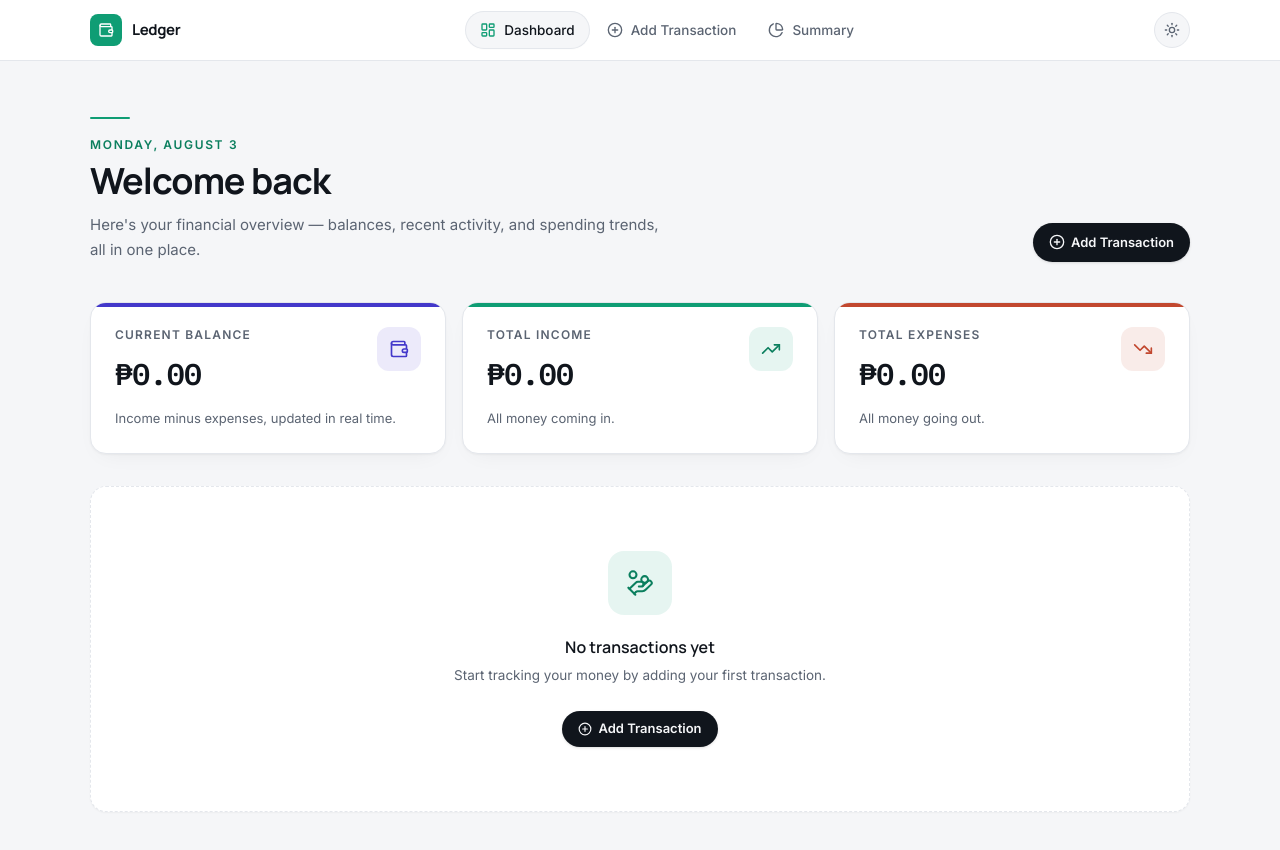
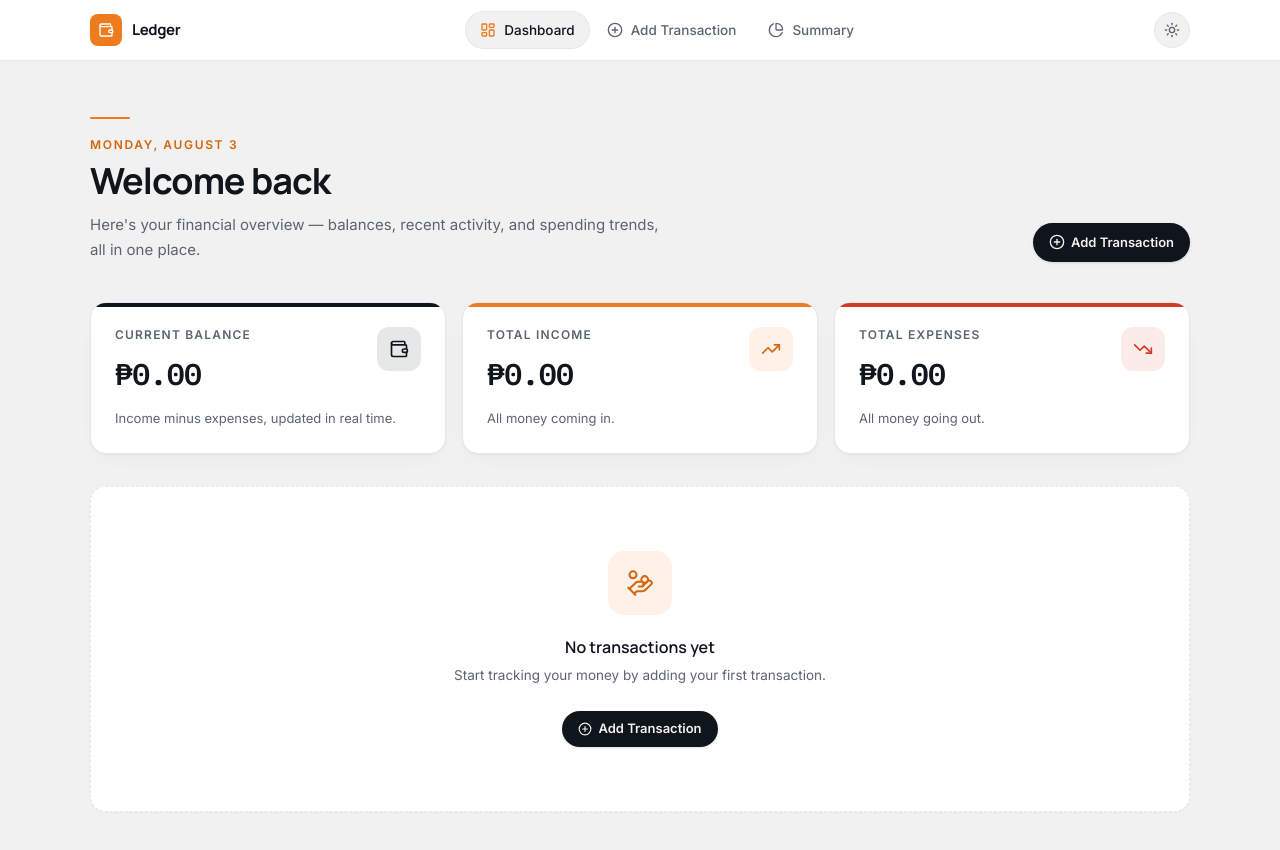
Before and after one commit to YuanG14/midterm-project-webdvt, a React (Vite) app: page / in a window 1280 px wide. Shown: the top 850 px of the page. Built offline with nearby package versions, Linux system fonts and the light colour scheme.

Commit message:
feat: remove GradientMesh from PageHeader component and update styles for improved consistency

```diff
--- a/src/components/PageHeader.jsx
+++ b/src/components/PageHeader.jsx
@@ -1,11 +1,9 @@
-import GradientMesh from "./GradientMesh";
-
 function PageHeader({ eyebrow, title, description, action }) {
   return (
-    <div className="relative mb-10">
-      <GradientMesh />
+    <div className="mb-10">
       <div className="flex flex-col gap-5 sm:flex-row sm:items-end sm:justify-between">
         <div>
+          <span className="accent-rule mb-3" aria-hidden="true" />
           <p className="mb-2 text-xs font-semibold uppercase tracking-[0.14em] text-[var(--color-primary-dark)]">
             {eyebrow}
           </p>
--- a/src/index.css
+++ b/src/index.css
@@ -6,31 +6,35 @@
   --font-sans: "Inter", ui-sans-serif, system-ui, sans-serif;
   --font-mono: "IBM Plex Mono", ui-monospace, monospace;
 
-  --color-canvas: #f5f6f8;
+  --color-canvas: #f0f1f0;
   --color-surface: #ffffff;
   --color-border-soft: #e4e7ec;
   --color-ink: #10151c;
   --color-ink-soft: #5b6472;
-  --color-primary: #0f9d74;
-  --color-primary-dark: #0b7f5e;
-  --color-accent: #4338ca;
-  --color-danger: #c2482f;
-  --color-warning: #b4790e;
+  --color-primary: #ee7c1f;
+  --color-primary-dark: #d3670f;
+  --color-accent: #10151c;
+  --color-income: #189956;
+  --color-income-dark: #12793f;
+  --color-danger: #d43b28;
+  --color-warning: #c08a0e;
 
   /*
     Design system (Phase 1). Tokens layered on top of the base palette
     above — nothing above this line has changed, so no currently-rendering
     page is affected by this file alone.
 
-    Direction: restrained "editorial luxury" fintech — Stripe / Linear /
-    Copilot Money / Apple Wallet as reference points. Depth and hierarchy
-    come from type, spacing and layout, not decorative gradients, glow
-    blobs, or glass/blur surfaces. The current markup (GradientMesh page
-    headers, gradient hero-card glows, backdrop-blur navbar/modals) still
-    uses the old approach and will be replaced component-by-component in
-    upcoming phases — the flat/typographic primitives below (trend text,
-    accent-rule, data-row) exist so those phases have a restrained
-    alternative to build with instead of reaching for gradients again.
+    Direction: Premium Fintech + Bento + Soft Minimalism, per the uploaded
+    Raxon-style reference — orange as the single primary accent, green/red
+    reserved for income/expense only, large-radius white cards on a light
+    gray canvas. Depth and hierarchy come from type, spacing and layout,
+    not decorative gradients, glow blobs, or glass/blur surfaces. The old
+    GradientMesh page-header glow has been removed (Phase 1); remaining
+    gradient hero-card glow and backdrop-blur navbar/modal treatments will
+    be replaced component-by-component in upcoming phases — the flat/
+    typographic primitives below (trend text, accent-rule, data-row) exist
+    so those phases have a restrained alternative to build with instead of
+    reaching for gradients again.
   */
 
   /* Secondary surface + border steps, for subtle layering (e.g. a card
@@ -41,10 +45,12 @@
   --color-ink-faint: #9aa2ad;
 
   /* Semantic aliases so later components can express *intent* (success/
-     error) rather than a literal color, while still resolving to the same
-     values as --color-primary/--color-danger today. */
-  --color-success: var(--color-primary);
-  --color-success-dark: var(--color-primary-dark);
+     error) rather than a literal color. --color-primary is the orange
+     brand/action color (buttons, active nav, focus rings) and is
+     deliberately kept separate from --color-income/--color-danger, which
+     are reserved for financial direction (money in/out) only. */
+  --color-success: var(--color-income);
+  --color-success-dark: var(--color-income-dark);
   --color-error: var(--color-danger);
 
   /* Named radii — Tailwind auto-generates rounded-control / rounded-card /
@@ -52,9 +58,9 @@
      already in use (inputs ≈ 12px, cards ≈ 16px, buttons/badges = pill),
      just given semantic names instead of repeating rounded-xl / rounded-2xl
      / rounded-full ad hoc in every component. */
-  --radius-control: 0.75rem;
-  --radius-card: 1rem;
-  --radius-card-lg: 1.25rem;
+  --radius-control: 0.875rem;
+  --radius-card: 1.25rem;
+  --radius-card-lg: 1.75rem;
   --radius-pill: 999px;
 
   /* Easing library. --ease-premium (unchanged) remains the default for
@@ -102,9 +108,11 @@ html.dark {
   --color-border-soft: #232b36;
   --color-ink: #eef1f5;
   --color-ink-soft: #8a96a3;
-  --color-primary: #17c78e;
-  --color-primary-dark: #12a877;
-  --color-accent: #7c7ff0;
+  --color-primary: #f4923a;
+  --color-primary-dark: #ee7c1f;
+  --color-accent: #eef1f5;
+  --color-income: #2fbf72;
+  --color-income-dark: #22a15e;
   --color-danger: #e2593c;
   --color-warning: #e0a530;
 
@@ -469,7 +477,7 @@ textarea:focus-visible {
   /* --- Cards ----------------------------------------------------------- */
   .card {
     background-color: var(--color-surface);
-    border: 1px solid var(--color-border-soft);
+    border: 1px solid color-mix(in srgb, var(--color-border-soft) 45%, var(--color-surface));
     border-radius: var(--radius-card);
     box-shadow: var(--shadow-card);
   }
```
